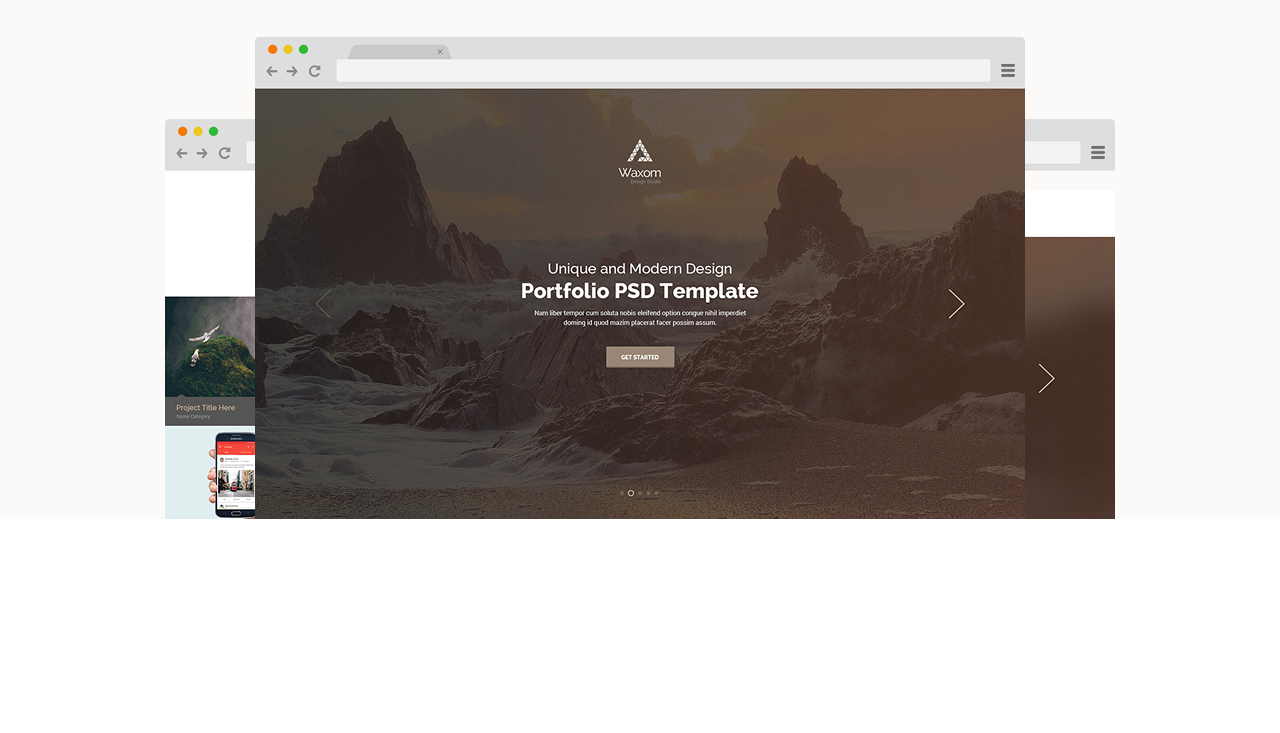
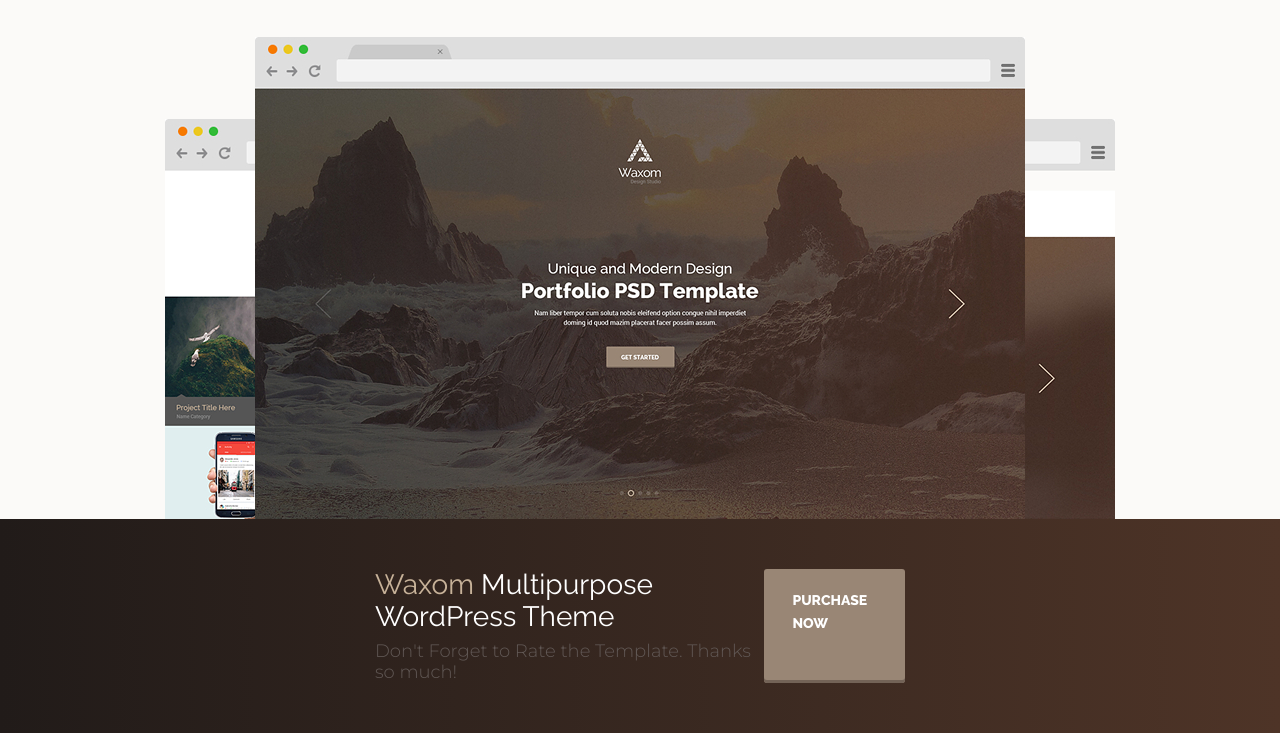
Before and after one commit to Xinarc/-test-layout, a plain HTML site: page index.html in a window 1280 px wide. Shown: the part 2066-2799 px from the top of the page. Before the commit the page ends 2585 px from the top, so only its background shows below. Drawn offline with Linux system fonts and the light colour scheme.

Commit message:
4 блок

```diff
--- a/index.html
+++ b/index.html
@@ -160,6 +160,13 @@
                 <img class="waxom_pic-right" src="img/images/browser-right.jpg" alt="browser-right" width="770" height="400">
             </div>
         </section>
+        <aside class="purchase">
+            <div class="purchase_body">
+                <h2><span>Waxom</span> Multipurpose WordPress Theme</h2>
+                <p>Don't Forget to Rate the Template. Thanks so much!</p>
+            </div>
+            <a class="purchase_btn" href="#"><span>Purchase Now</span></a>
+        </aside>
     </main>
     <footer></footer>
 </body>
--- a/scss/style.scss
+++ b/scss/style.scss
@@ -254,14 +254,14 @@ body {
     z-index: 1;
     &:hover {
       z-index: 3;
-            box-shadow: 0 0 10px rgba(0,0,0,0.5);
+      box-shadow: 0 0 10px rgba(0, 0, 0, 0.5);
     }
   }
   &_pic-center {
     margin: 0 auto;
     z-index: 2;
     &:hover {
-            box-shadow: 0 0 10px rgba(0,0,0,0.5);
+      box-shadow: 0 0 10px rgba(0, 0, 0, 0.5);
     }
   }
   &_pic-right {
@@ -271,7 +271,43 @@ body {
     z-index: 1;
     &:hover {
       z-index: 3;
-            box-shadow: 0 0 10px rgba(0,0,0,0.5);
+      box-shadow: 0 0 10px rgba(0, 0, 0, 0.5);
     }
   }
 }
+.purchase {
+  padding: 50px 375px;
+  background-color: #f4f5f8;
+  background-image: linear-gradient(to right, #211b19 0%, #4e3427 100%);
+  display: flex;
+  justify-content: space-between;
+  & h2 {
+    @include large-text($color-white, Raleway, 28px, 400);
+    margin: 0 0 8px 0;
+    & span {
+      color: #c7b299;
+    }
+  }
+  & p {
+    @include large-text(#615855, Montserrat, 18px, 300);
+    margin: 0;
+  }
+  &_btn {
+    box-shadow: inset 0 -3px 0 #736357;
+    border-radius: 3px;
+    background-color: #998675;
+    @include large-text($color-white, Raleway, 14px, 800);
+    line-height: 23px;
+    text-transform: uppercase;
+    padding: 20px 28px;
+    text-decoration: none;
+    &:hover {
+      color: #998675;
+      background-color: $color-white;
+    }
+    &:active {
+      color: $color-white;
+      background-color: #998675;
+    }
+  }
+}
```
Also changed, not shown: scss/style.css, 1 other file. Lines whose indentation alone changed are shown as unchanged.
